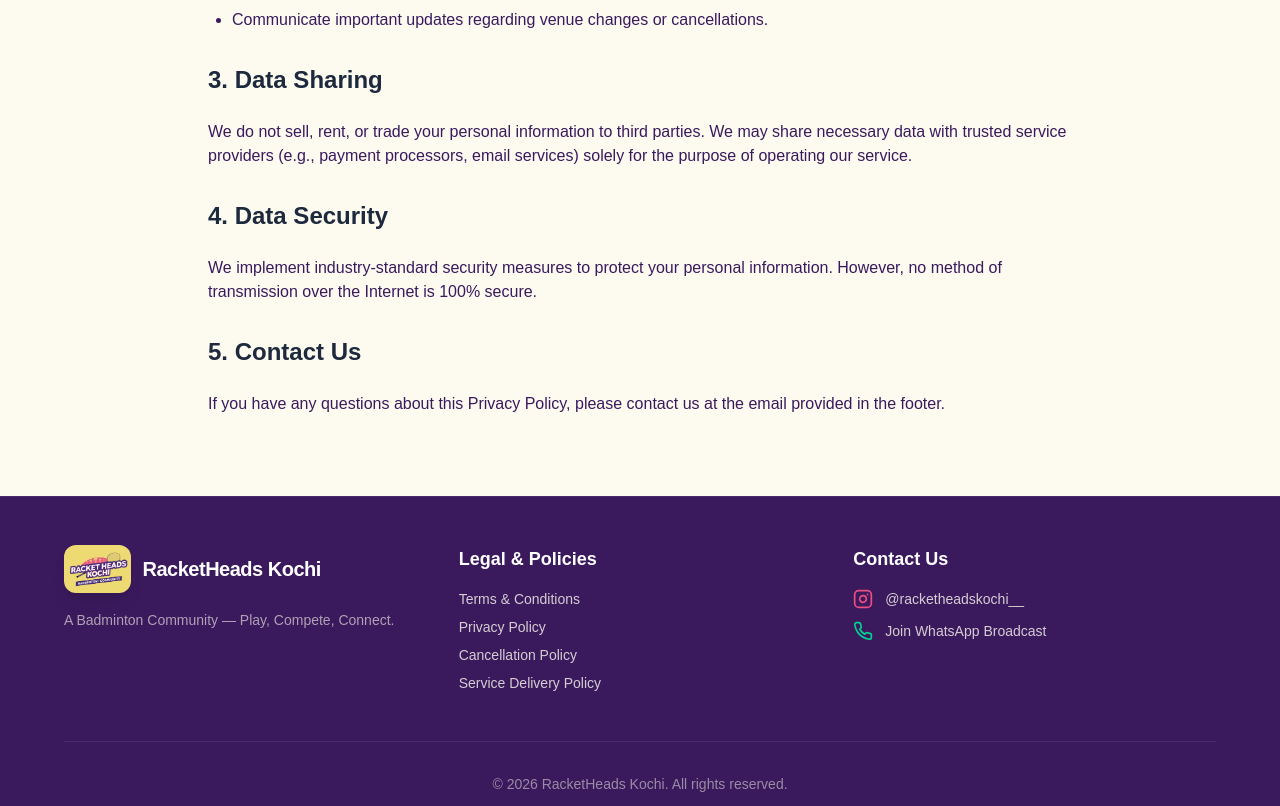
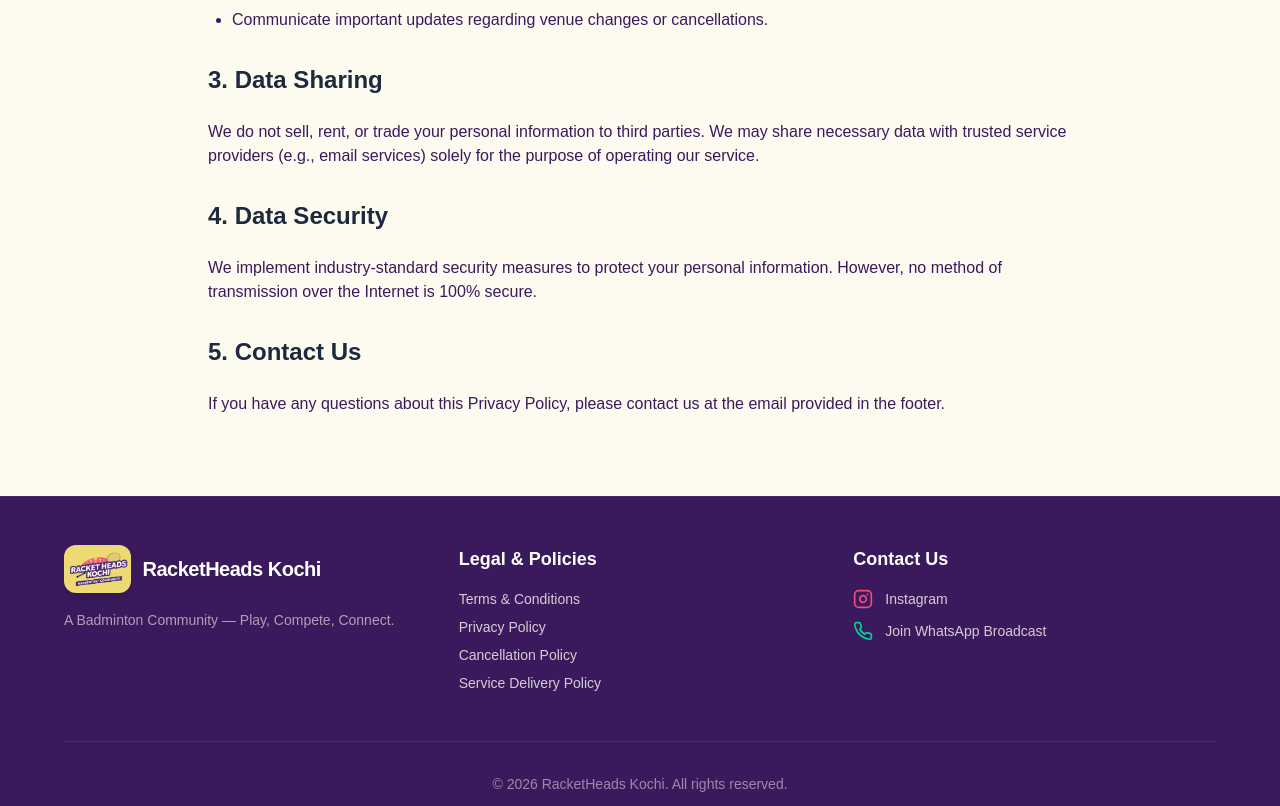
Before and after one commit to riteshrnair345/The-Weekend-Baddy, a Next.js app: page /privacy in a window 1280 px wide. Shown: the part 560-1366 px from the top of the page. Built offline with nearby package versions, Linux system fonts and the light colour scheme.

Commit message:
Change Instagram link text to 'Instagram' and remove payment processor from data sharing policy

```diff
--- a/app/privacy/page.tsx
+++ b/app/privacy/page.tsx
@@ -30,7 +30,7 @@ export default function PrivacyPage() {
 
           <h2 className="text-2xl font-bold text-slate-800 mt-8">3. Data Sharing</h2>
           <p>
-            We do not sell, rent, or trade your personal information to third parties. We may share necessary data with trusted service providers (e.g., payment processors, email services) solely for the purpose of operating our service.
+            We do not sell, rent, or trade your personal information to third parties. We may share necessary data with trusted service providers (e.g., email services) solely for the purpose of operating our service.
           </p>
 
           <h2 className="text-2xl font-bold text-slate-800 mt-8">4. Data Security</h2>
--- a/components/Footer.tsx
+++ b/components/Footer.tsx
@@ -53,7 +53,7 @@ export default function Footer() {
                 rel="noopener noreferrer"
                 className="hover:text-brand-pink transition-colors"
               >
-                @racketheadskochi__
+                Instagram
               </a>
             </li>
             <li className="flex items-center gap-3">
```
